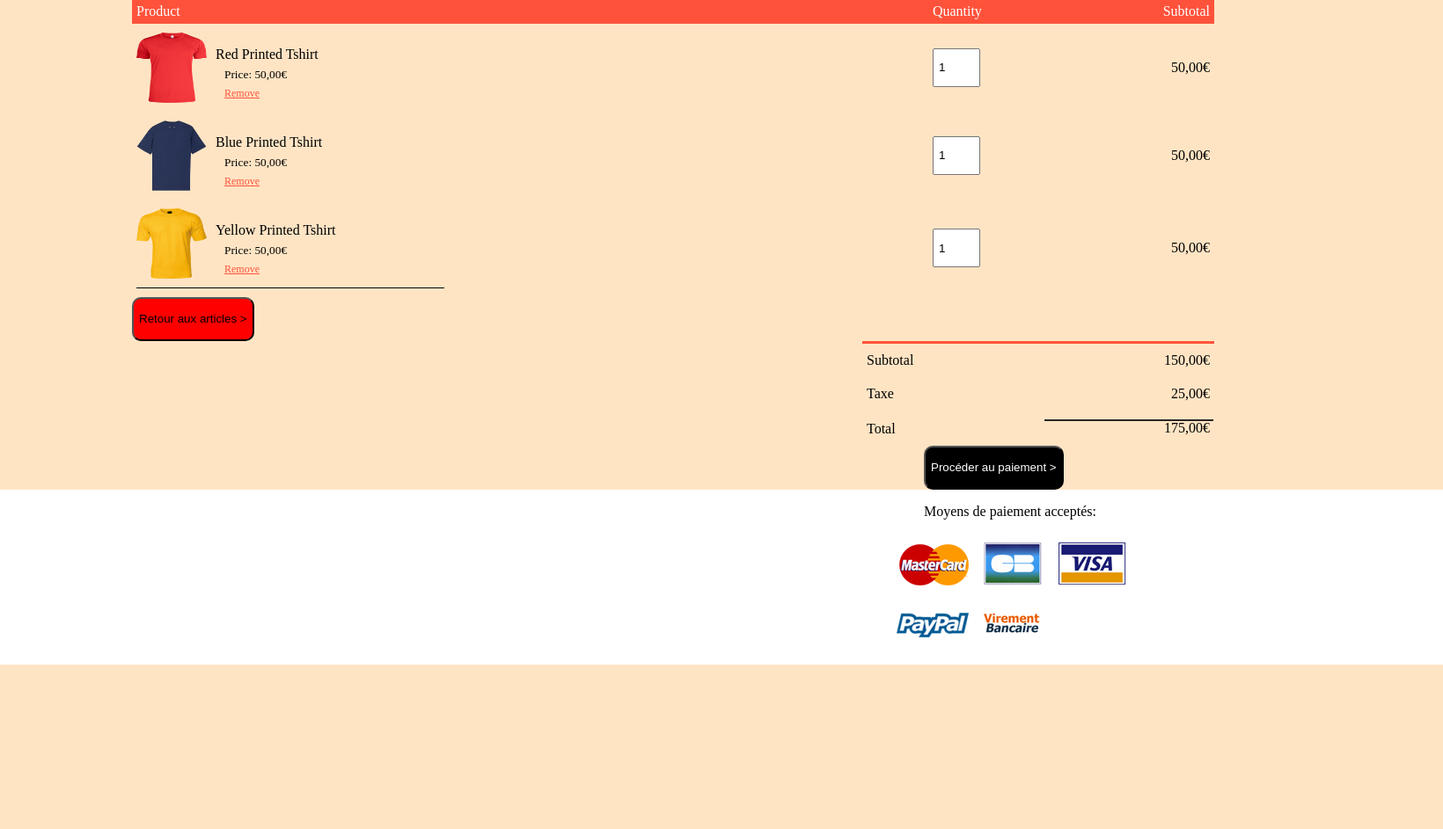
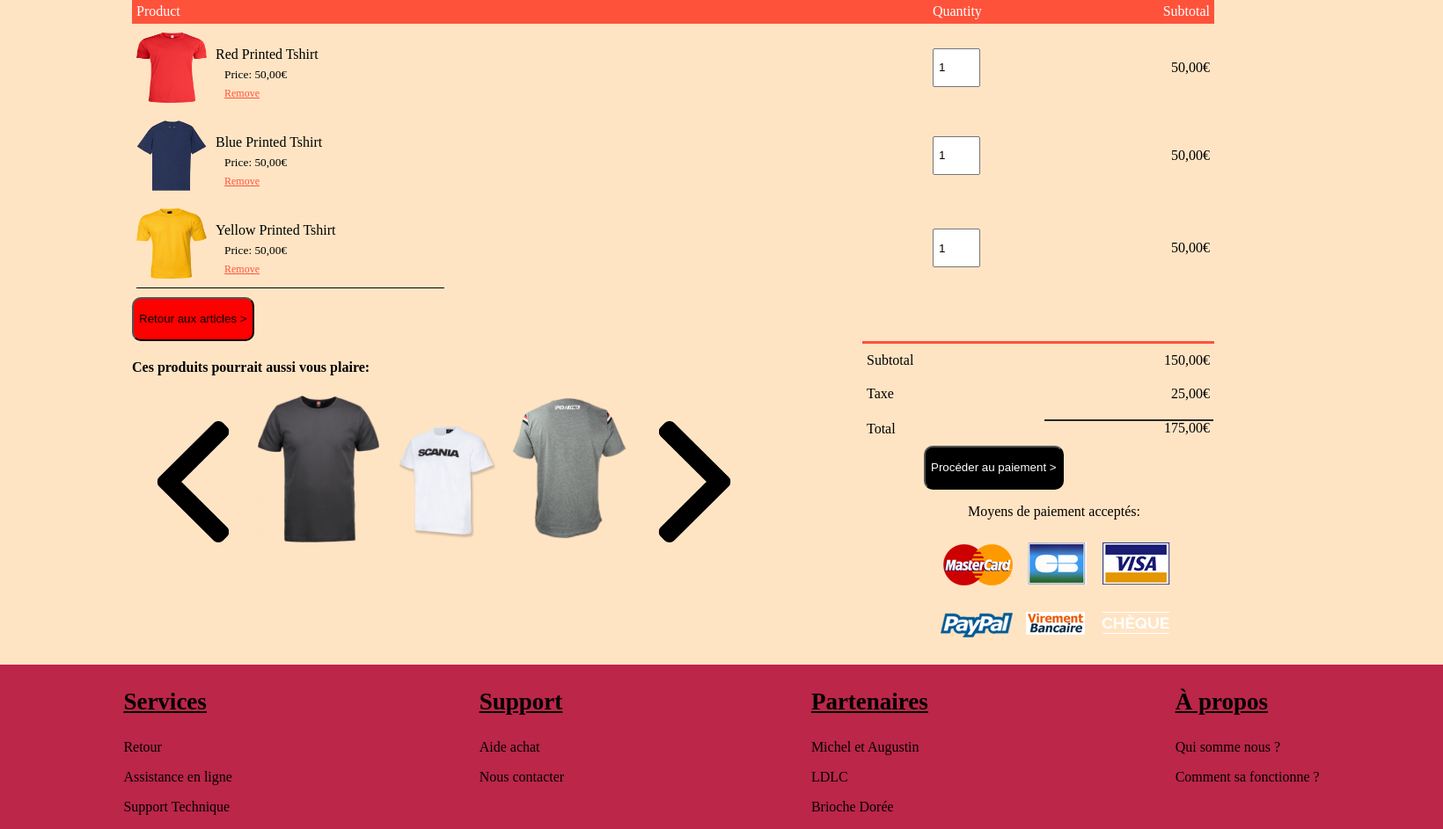
Before and after one commit to MehdiArroussi/Challenge48h, a PHP site: page /panier.html in a window 1640 px wide; the page is wider, and only the part inside the window is pictured. Shown: the part 81-1024 px from the top of that part at 88% size. Before the commit the page ends 837 px from the top of that part, so only its background shows below. Run offline with PHP 8.4, Linux system fonts and the light colour scheme.

Commit message:
panier update

```diff
--- a/footer.html
+++ b/footer.html
@@ -6,10 +6,6 @@
     <meta name="viewport" content="width=device-width, initial-scale=1.0">
     <title>Cyber-Cobra | Footer</title>
     <link rel="stylesheet" href="style/footer.css">
-
-    <footer>
-
-    </footer>
 </head>
 <footer>
     <div class="Service">
--- a/panier.html
+++ b/panier.html
@@ -3,6 +3,13 @@
 <link rel="stylesheet" href="style/panier.css">
 <link rel="stylesheet" href="style/header.css">
 <link rel="stylesheet" href="style/footer.css">
+    <head>
+        <meta charset="UTF-8">
+        <meta http-equiv="X-UA-Compatible" content="IE=edge">
+        <meta name="viewport" content="width=device-width, initial-scale=1.0">
+        <title>Cyber-Cobra | Panier</title>
+    </head>
+    <body>
         <header>
             <div class="nav">
                 <nav class="left-nav">
@@ -17,13 +24,6 @@
                 </div>
             </div>
         </header>
-    <head>
-        <meta charset="UTF-8">
-        <meta http-equiv="X-UA-Compatible" content="IE=edge">
-        <meta name="viewport" content="width=device-width, initial-scale=1.0">
-        <title>Cyber-Cobra | Panier</title>
-    </head>
-    <body>
         <div class="tab">
             <div class="tableau">
             <div class="small-container_cart-page">
@@ -75,16 +75,22 @@
                 </table>
                 </div>
                 <div class="arrière">
-                    <button type="button" onClick="window.location.href='retour.html';">Retour aux articles ></button>
+                    <button type="button" onClick="window.location.href='Shop/shop.html';">Retour aux articles ></button>
+                </div>
+                <div class="recommandations">
+                    <h4>Ces produits pourrait aussi  vous plaire:</h4>
+                    <img src="leftArrow.png">
+                    <img src="img/black-shirt.png">
+                    <img src="img/white-shirt.png">
+                    <img src="img/grey-shirt.png">
+                    <img src="rightArrow.png">
                 </div>
                 <div class="total-price">
-
                 <table>
                     <tr>
                         <td>Subtotal</td>
                         <td>150,00€</td>
                     </tr>
-
                     <div class="total">
                         <tr id="Taxe">
                             <td>Taxe</td>
@@ -102,12 +108,34 @@
     <div class="paiement">
         <button type="button" onClick="window.location.href='paiement.html';">Procéder au paiement ></button>
         </div>
-        </div>
         <div class="moyen-de-paiement">
             <p>Moyens de paiement acceptés:</p>
             <img src="img/moyens-de-paiement.png">
         </div>
-
         </div>
     </body>
+    <footer>
+        <div class="Service">
+            <h3>Services</h3>
+            <a href="#"><p>Retour</p></a>
+            <a href="#"><p>Assistance en ligne</p></a>
+            <a href="#"><p>Support Technique</p></a>
+        </div>
+        <div class="footerSupport">
+            <h3>Support</h3>
+            <a href="#"><p>Aide achat</p></a>
+            <a href="#"><p>Nous contacter</p></a>
+        </div>
+        <div class="Partenaires">
+            <h3>Partenaires</h3>
+            <a href="#"><p>Michel et Augustin</p></a>
+            <a href="#"><p>LDLC</p></a>
+            <a href="#"><p>Brioche Dorée</p></a>
+        </div>
+        <div class="footerPropos">
+            <h3>À propos</h3>
+            <a href="#"><p>Qui somme nous ?</p></a>
+            <a id = "GFG" href="#"><p>Comment sa fonctionne ?</p></a>
+        </div>
+    </footer>
 </html>
--- a/style/panier.css
+++ b/style/panier.css
@@ -91,8 +91,9 @@
 }
 
 .moyen-de-paiement{
-    padding-left: 1000px;
-    width: 50%;
+    width: 25%;
+    padding: 0%;
+    margin-left: 1050px;
 }
 
 .paiement > button{
@@ -129,3 +130,13 @@
     padding-bottom: 10px;
     position: center;
 }
+.recommandations{
+    position: absolute;
+    width: 65%;
+    padding:0%;
+
+}
+.recommandations img{
+width: 13%;
+margin-left: 0%;
+}
```
Also changed, not shown: img/black-shirt.png (added), img/grey-shirt.png (added), img/white-shirt.png (added). Lines whose indentation alone changed are shown as unchanged.
